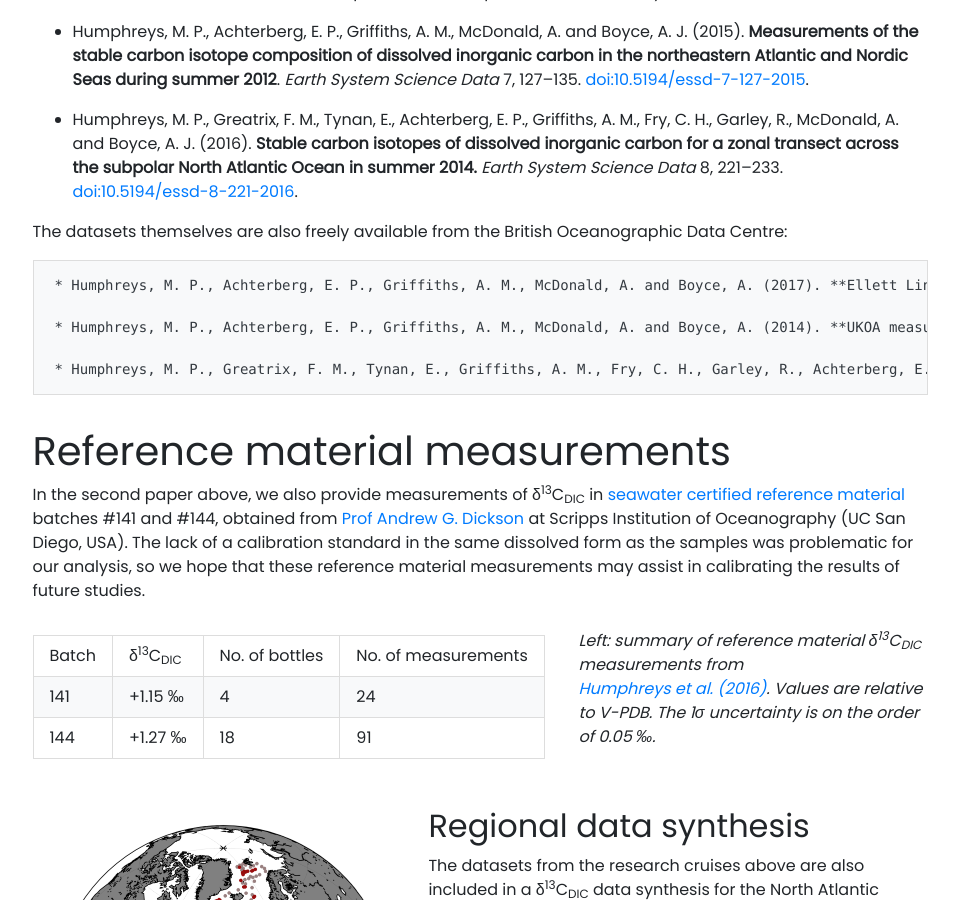
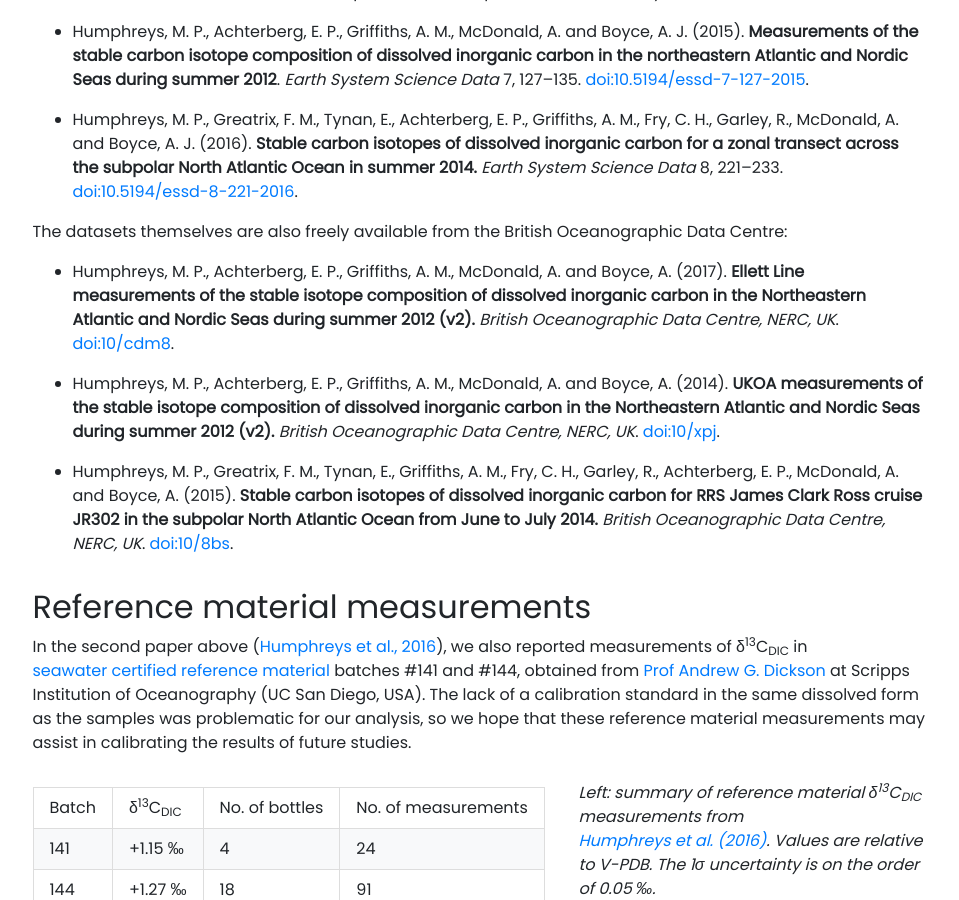
Before and after one commit to mvdh7/mvdh7.github.io, a Jekyll site: the page built from _projects/450-isotopes.md, in a window 1280 px wide and 900 px high, scrolled down 1042 px. Shown: the whole window, without its empty margins (160-1119 px from the left). Built offline with Jekyll 4.4.1, drawn with Linux system fonts in a browser that asks for light colours; nearby versions of some CDN libraries; comment, search, counter and statistics services are not loaded.

Commit message:
Fix levels and indents

```diff
--- a/_projects/450-isotopes.md
+++ b/_projects/450-isotopes.md
@@ -33,17 +33,17 @@ The measurement results have been all published with open access in *Earth Syste
 
   * Humphreys, M. P., Greatrix, F. M., Tynan, E., Achterberg, E. P., Griffiths, A. M., Fry, C. H., Garley, R., McDonald, A. and Boyce, A. J. (2016). **Stable carbon isotopes of dissolved inorganic carbon for a zonal transect across the subpolar North Atlantic Ocean in summer 2014.** *Earth System Science Data* 8, 221–233. <a href="http://doi.org/10.5194/essd-8-221-2016">doi:10.5194/essd-8-221-2016</a>.
 
-  The datasets themselves are also freely available from the British Oceanographic Data Centre:
+The datasets themselves are also freely available from the British Oceanographic Data Centre:
 
-    * Humphreys, M. P., Achterberg, E. P., Griffiths, A. M., McDonald, A. and Boyce, A. (2017). **Ellett Line measurements of the stable isotope composition of dissolved inorganic carbon in the Northeastern Atlantic and Nordic Seas during summer 2012 (v2).** *British Oceanographic Data Centre, NERC, UK*. <a href="https://doi.org/10/cdm8">doi:10/cdm8</a>.
+  * Humphreys, M. P., Achterberg, E. P., Griffiths, A. M., McDonald, A. and Boyce, A. (2017). **Ellett Line measurements of the stable isotope composition of dissolved inorganic carbon in the Northeastern Atlantic and Nordic Seas during summer 2012 (v2).** *British Oceanographic Data Centre, NERC, UK*. <a href="https://doi.org/10/cdm8">doi:10/cdm8</a>.
 
-    * Humphreys, M. P., Achterberg, E. P., Griffiths, A. M., McDonald, A. and Boyce, A. (2014). **UKOA measurements of the stable isotope composition of dissolved inorganic carbon in the Northeastern Atlantic and Nordic Seas during summer 2012 (v2).** *British Oceanographic Data Centre, NERC, UK*. <a href="https://doi.org/10/xpj">doi:10/xpj</a>.
+  * Humphreys, M. P., Achterberg, E. P., Griffiths, A. M., McDonald, A. and Boyce, A. (2014). **UKOA measurements of the stable isotope composition of dissolved inorganic carbon in the Northeastern Atlantic and Nordic Seas during summer 2012 (v2).** *British Oceanographic Data Centre, NERC, UK*. <a href="https://doi.org/10/xpj">doi:10/xpj</a>.
 
-    * Humphreys, M. P., Greatrix, F. M., Tynan, E., Griffiths, A. M., Fry, C. H., Garley, R., Achterberg, E. P., McDonald, A. and Boyce, A. (2015). **Stable carbon isotopes of dissolved inorganic carbon for RRS James Clark Ross cruise JR302 in the subpolar North Atlantic Ocean from June to July 2014.** *British Oceanographic Data Centre, NERC, UK*. <a href="https://doi.org/10/8bs">doi:10/8bs</a>.
+  * Humphreys, M. P., Greatrix, F. M., Tynan, E., Griffiths, A. M., Fry, C. H., Garley, R., Achterberg, E. P., McDonald, A. and Boyce, A. (2015). **Stable carbon isotopes of dissolved inorganic carbon for RRS James Clark Ross cruise JR302 in the subpolar North Atlantic Ocean from June to July 2014.** *British Oceanographic Data Centre, NERC, UK*. <a href="https://doi.org/10/8bs">doi:10/8bs</a>.
 
-# Reference material measurements
+## Reference material measurements
 
-In the second paper above, we also provide measurements of δ<sup>13</sup>C<sub>DIC</sub> in <a href="https://www.nodc.noaa.gov/ocads/oceans/Dickson_CRM/batches.html">seawater certified reference material</a> batches \#141 and \#144, obtained from <a href="http://scrippsscholars.ucsd.edu/adickson">Prof Andrew G. Dickson</a> at Scripps Institution of Oceanography (UC San Diego, USA). The lack of a calibration standard in the same dissolved form as the samples was problematic for our analysis, so we hope that these reference material measurements may assist in calibrating the results of future studies.
+In the second paper above (<a href="http://doi.org/10.5194/essd-8-221-2016">Humphreys et al., 2016</a>), we also reported measurements of δ<sup>13</sup>C<sub>DIC</sub> in <a href="https://www.nodc.noaa.gov/ocads/oceans/Dickson_CRM/batches.html">seawater certified reference material</a> batches \#141 and \#144, obtained from <a href="http://scrippsscholars.ucsd.edu/adickson">Prof Andrew G. Dickson</a> at Scripps Institution of Oceanography (UC San Diego, USA). The lack of a calibration standard in the same dissolved form as the samples was problematic for our analysis, so we hope that these reference material measurements may assist in calibrating the results of future studies.
 
 <div style="display:flex; align-items:center">
 <table style="flex-basis:60%"><tr>
```
